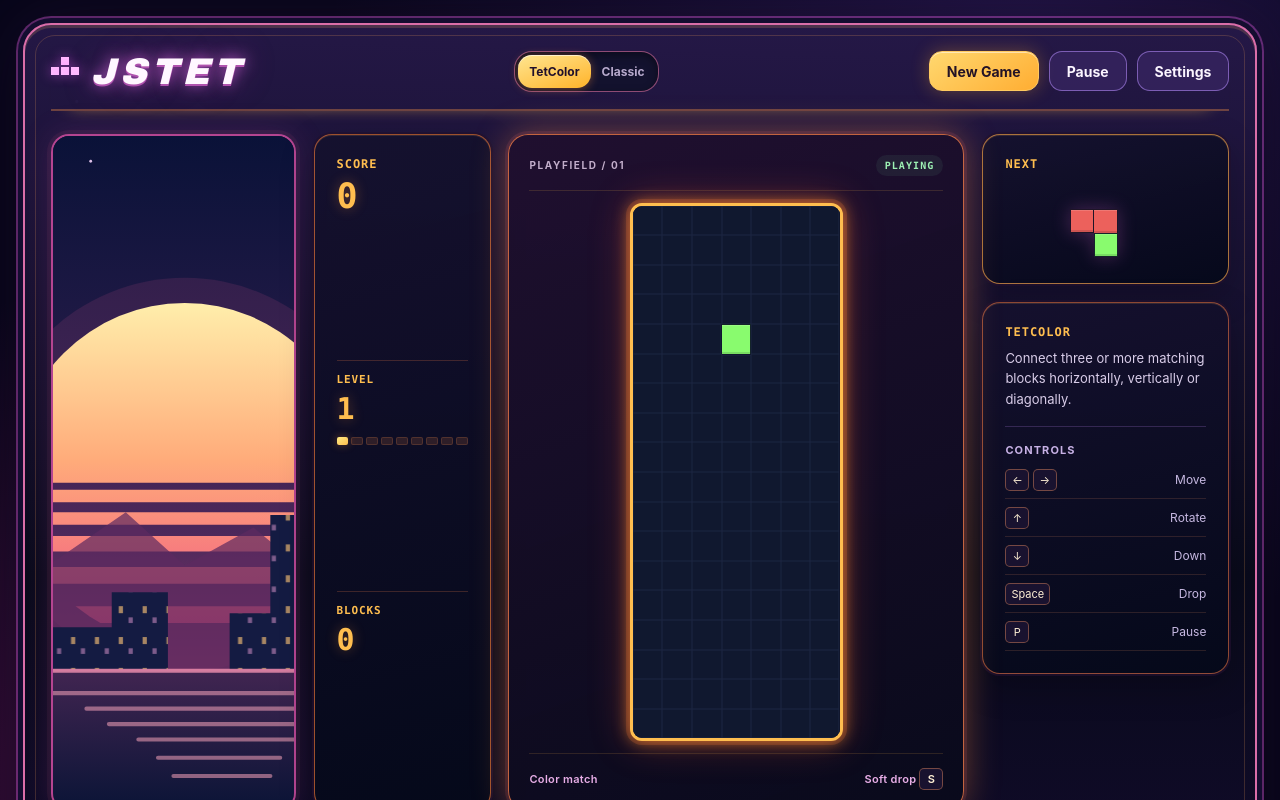
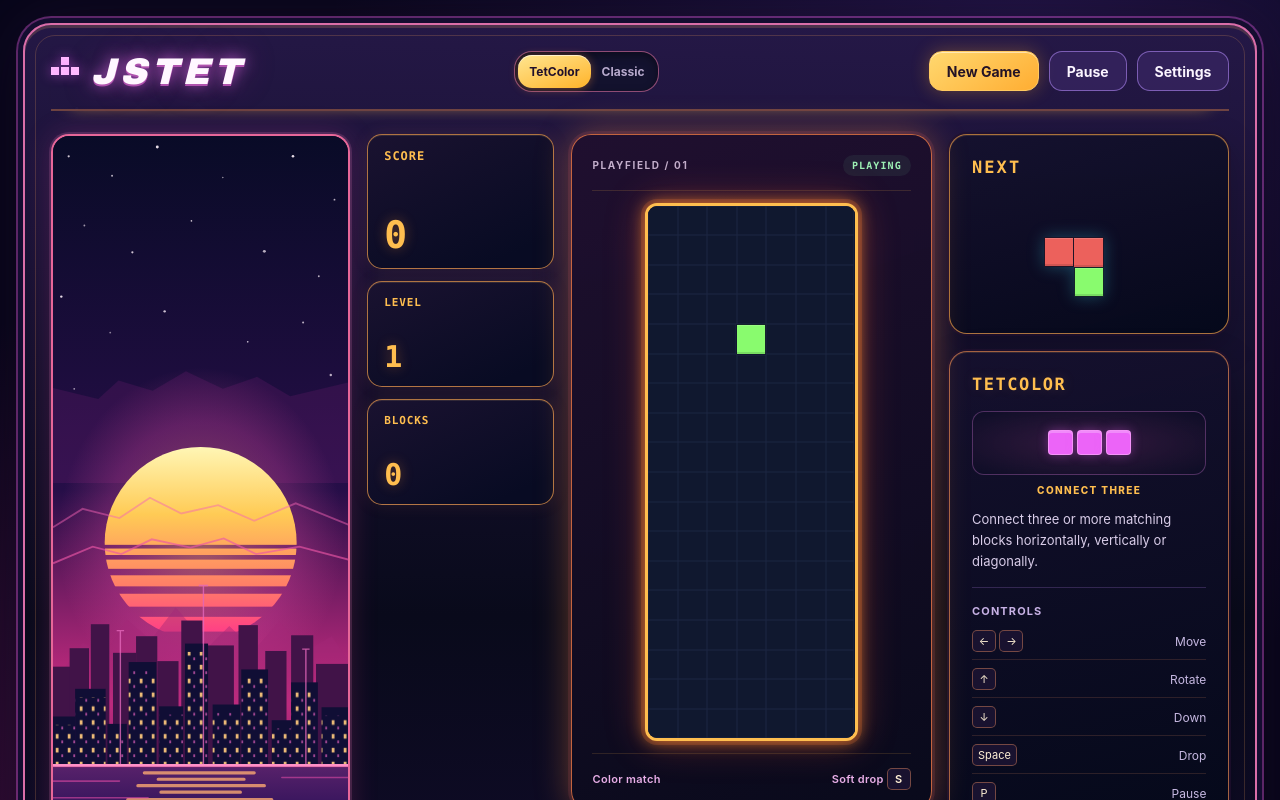
Before and after one commit to andykras/jstet, a Vue app: page / in a window 1280 px wide. Shown: the top 800 px of the page. Built offline with nearby package versions, Linux system fonts and the light colour scheme.

Commit message:
fix: refine Arcade Console skyline and panel composition

```diff
--- a/src/App.vue
+++ b/src/App.vue
@@ -124,6 +124,14 @@
                class="arcade-panel guide-column"
                aria-label="How to play and keyboard controls">
           <h2 class="panel-heading">{{ modeTitle }}</h2>
+          <div class="guide-example"
+               aria-hidden="true">
+            <span v-for="cell in (mode === 'classic' ? 6 : 3)"
+                  :key="cell"
+                  class="guide-example__block"
+                  :class="{ 'guide-example__block--classic': mode === 'classic' }"></span>
+          </div>
+          <span class="guide-example__caption">{{ mode === 'classic' ? 'FILL A LINE' : 'CONNECT THREE' }}</span>
           <p>{{ modeDescription }}</p>
           <div class="guide-divider"></div>
           <h3>Controls</h3>
--- a/src/components/CityscapeArt.vue
+++ b/src/components/CityscapeArt.vue
@@ -1,157 +1,145 @@
 <template>
   <svg class="cityscape"
-       viewBox="0 0 800 480"
+       viewBox="0 0 320 800"
        xmlns="http://www.w3.org/2000/svg"
        preserveAspectRatio="xMidYMid slice"
        role="img"
-       aria-label="Neon sunset over a night city skyline">
+       aria-label="Striped sunset, luminous towers and reflections over a neon night city">
     <defs>
-      <linearGradient id="city-sky"
-x1="0"
-y1="0"
-x2="0"
-y2="1">
-        <stop offset="0%"
-stop-color="#0a1238" />
-        <stop offset="58%"
-stop-color="#342052" />
-        <stop offset="100%"
-stop-color="#ab436d" />
+      <linearGradient id="city-night" x1="0" y1="0" x2="0" y2="1">
+        <stop offset="0%" stop-color="#090b27" />
+        <stop offset="48%" stop-color="#260e48" />
+        <stop offset="77%" stop-color="#d02d83" />
+        <stop offset="100%" stop-color="#251041" />
       </linearGradient>
-      <linearGradient id="city-sun"
-x1="0"
-y1="0"
-x2="0"
-y2="1">
-        <stop offset="0%"
-stop-color="#fff2ae" />
-        <stop offset="46%"
-stop-color="#ffab7a" />
-        <stop offset="100%"
-stop-color="#ed4783" />
+      <radialGradient id="city-halo">
+        <stop offset="0%" stop-color="#ffb46d" stop-opacity=".44" />
+        <stop offset="68%" stop-color="#f251ac" stop-opacity=".23" />
+        <stop offset="100%" stop-color="#e952a4" stop-opacity="0" />
+      </radialGradient>
+      <linearGradient id="city-sunset" x1="0" y1="0" x2="0" y2="1">
+        <stop offset="0%" stop-color="#fff6b5" />
+        <stop offset="35%" stop-color="#ffcb55" />
+        <stop offset="72%" stop-color="#ff7e67" />
+        <stop offset="100%" stop-color="#ff368a" />
       </linearGradient>
-      <linearGradient id="city-water"
-x1="0"
-y1="0"
-x2="0"
-y2="1">
-        <stop offset="0%"
-stop-color="#412551" />
-        <stop offset="100%"
-stop-color="#0a1436" />
+      <linearGradient id="city-water" x1="0" y1="0" x2="0" y2="1">
+        <stop offset="0%" stop-color="#57216a" />
+        <stop offset="55%" stop-color="#260f56" />
+        <stop offset="100%" stop-color="#0a0c30" />
       </linearGradient>
-      <pattern id="city-lit"
-width="17"
-height="22"
-patternUnits="userSpaceOnUse">
-        <rect x="4"
-y="5"
-width="3"
-height="5"
-fill="#ffc577"
-opacity=".75" />
-        <rect x="11"
-y="13"
-width="3"
-height="4"
-fill="#f4a4de"
-opacity=".56" />
+      <pattern id="city-windows" width="13" height="15" patternUnits="userSpaceOnUse">
+        <rect x="3" y="3" width="3" height="5" fill="#ffca7d" opacity=".92" />
+        <rect x="9" y="10" width="2" height="3" fill="#ef65c6" opacity=".66" />
       </pattern>
-      <clipPath id="city-disc">
-        <circle cx="408"
-cy="241"
-r="122" />
-      </clipPath>
-      <mask id="city-sun-stripes">
-        <rect width="800"
-height="480"
-fill="white" />
-        <path d="M275 247h265v5H275z M275 261h265v7H275z M275 277h265v8H275z M275 296h265v11H275z M275 319h265v16H275z M275 347h265v23H275z"
-              fill="black" />
+      <mask id="city-striped-disc">
+        <rect width="320" height="800" fill="white" />
+        <g fill="black">
+          <rect x="40" y="443" width="240" height="4" />
+          <rect x="40" y="454" width="240" height="5" />
+          <rect x="40" y="469" width="240" height="7" />
+          <rect x="40" y="488" width="240" height="8" />
+          <rect x="40" y="510" width="240" height="11" />
+          <rect x="40" y="537" width="240" height="14" />
+        </g>
       </mask>
     </defs>
 
-    <rect width="800"
-height="480"
-fill="url(#city-sky)" />
-    <g fill="#f6d4fc"
-opacity=".9">
-      <circle cx="52"
-cy="38"
-r="1.5" /><circle cx="138"
-cy="102"
-r="1.2" />
-      <circle cx="224"
-cy="46"
-r="1.6" /><circle cx="313"
-cy="82"
-r="1" />
-      <circle cx="492"
-cy="49"
-r="1.4" /><circle cx="610"
-cy="90"
-r="1.3" />
-      <circle cx="743"
-cy="37"
-r="1.7" /><circle cx="715"
-cy="151"
-r="1" />
-      <circle cx="81"
-cy="189"
-r="1" /><circle cx="563"
-cy="140"
-r="1.1" />
-      <circle cx="656"
-cy="23"
-r="1.2" /><circle cx="341"
-cy="18"
-r="1" />
+    <rect width="320" height="800" fill="url(#city-night)" />
+    <g fill="#fff3fc">
+      <circle v-for="(star, index) in stars"
+              :key="index"
+              :cx="star[0]"
+              :cy="star[1]"
+              :r="star[2]"
+              :opacity="star[3]" />
     </g>
-    <circle cx="408"
-cy="241"
-r="140"
-fill="#ed5894"
-opacity=".12" />
-    <g clip-path="url(#city-disc)"
-mask="url(#city-sun-stripes)">
-      <rect x="270"
-y="112"
-width="276"
-height="260"
-fill="url(#city-sun)" />
+    <path d="M0 273l49 12 22-20 37 11 36-21 40 19 37-13 36 21 63-15v109H0z"
+          fill="#6f1c70"
+          opacity=".25" />
+    <ellipse cx="160" cy="435" rx="155" ry="184" fill="url(#city-halo)" />
+    <circle cx="160" cy="441" r="104" fill="url(#city-sunset)" mask="url(#city-striped-disc)" />
+    <path d="M0 424l32-20 40 10 33-22 34 17 40-9 39 17 45-19 57 23"
+          fill="none"
+          stroke="#f462b4"
+          stroke-width="2"
+          opacity=".48" />
+    <path d="M0 463l43-18 31 8 33-16 42 9 36-10 35 17 47-8 53 14"
+          fill="none"
+          stroke="#ec57a7"
+          stroke-width="2"
+          opacity=".64" />
+
+    <path d="M0 594l32-45 25 11 23-36 26 22 27-35 36 42 22-22 27 26 27-31 29 32 28-16 18 26v80H0z"
+          fill="#a12778"
+          opacity=".44" />
+    <g>
+      <rect v-for="(building, index) in backBuildings"
+            :key="'b' + index"
+            :x="building[0]"
+            :y="building[1]"
+            :width="building[2]"
+            :height="682 - building[1]"
+            fill="#411348" />
     </g>
-    <path d="M0 343l64-52 42 23 52-49 56 36 40-24 54 31 58-40 42 38 49-27 58 48 58-23 56 31 55-36 67 31v134H0z"
-          fill="#5d2a60"
-opacity=".7" />
-    <path d="M0 381h800v99H0z"
-fill="url(#city-water)" />
-
-    <g fill="#141b42">
-      <path d="M0 320h45v-52h28v-32h42v104h41v-77h52v-35h32v116h34v-51h38v57h44v-25h40v55H0z" />
-      <path d="M440 340h29v-70h44v-34h25v103h38V222h41v-36h17v152h24v-75h42v46h34v-86h29v-24h26v181H440z" />
+    <g>
+      <g v-for="(building, index) in frontBuildings"
+         :key="'f' + index">
+        <rect :x="building[0]"
+              :y="building[1]"
+              :width="building[2]"
+              :height="682 - building[1]"
+              fill="#100e35" />
+        <rect :x="building[0]"
+              :y="building[1] + 9"
+              :width="building[2]"
+              :height="673 - building[1]"
+              fill="url(#city-windows)" />
+      </g>
     </g>
-    <g fill="url(#city-lit)"
-opacity=".84">
-      <path d="M0 320h45v-52h28v-32h42v104h41v-77h52v-35h32v116h34v-51h38v57h44v-25h40v55H0z" />
-      <path d="M440 340h29v-70h44v-34h25v103h38V222h41v-36h17v152h24v-75h42v46h34v-86h29v-24h26v181H440z" />
-    </g>
-    <path d="M0 381h800"
-stroke="#ff98b7"
-stroke-width="3"
-opacity=".75" />
-    <g stroke="#f5a3ba"
-stroke-linecap="round"
-opacity=".55">
-      <path d="M310 397h220 M338 408h190 M354 419h147 M375 430h115 M389 443h87 M400 456h69"
-            stroke-width="3" />
-      <path d="M16 419h165 M62 450h148 M567 407h208 M622 441h150 M560 469h95"
-            stroke-width="1.4" />
+    <path d="M73 682V536m-4 0h8M163 682V487m-5 0h10M274 682V556m-4 0h8"
+          stroke="#e367ba"
+          stroke-width="1.5"
+          opacity=".8" />
+    <path d="M0 682h320" stroke="#ff90c7" stroke-width="3" />
+    <rect y="684" width="320" height="116" fill="url(#city-water)" />
+    <g stroke-linecap="round" fill="none">
+      <path d="M99 690h119M114 697h93M92 704h137M117 711h86M81 719h156M106 730h106M92 740h139M118 751h86M131 762h57M135 776h48"
+            stroke="#ffac72"
+            stroke-width="3.5"
+            opacity=".78" />
+      <path d="M0 699h72M248 695h72M0 717h103M233 726h87M0 754h97M253 766h67M0 787h128M222 790h98"
+            stroke="#e74ba8"
+            stroke-width="1.7"
+            opacity=".56" />
     </g>
   </svg>
 </template>
 
 <script>
 export default {
-  name: 'CityscapeArt'
+  name: 'CityscapeArt',
+  data() {
+    return {
+      stars: [
+        [17, 22, 1.2, 0.8], [64, 43, 1.1, 0.7], [113, 12, 1.6, 0.9],
+        [184, 45, 0.8, 0.6], [260, 22, 1.4, 0.9], [305, 69, 1.0, 0.7],
+        [34, 97, 1.0, 0.6], [86, 126, 1.2, 0.8], [150, 92, 0.9, 0.8],
+        [229, 125, 1.6, 0.7], [288, 152, 1.0, 0.7], [9, 174, 1.3, 0.9],
+        [62, 213, 1.0, 0.5], [121, 190, 1.3, 0.8], [211, 223, 0.9, 0.8],
+        [271, 202, 1.1, 0.7], [301, 259, 1.3, 0.7], [23, 274, 1.0, 0.6]
+      ],
+      backBuildings: [
+        [0, 575, 22], [18, 555, 21], [41, 529, 20], [65, 560, 25],
+        [90, 542, 23], [113, 569, 23], [139, 525, 23], [167, 552, 29],
+        [201, 530, 21], [230, 558, 23], [258, 541, 24], [285, 572, 35]
+      ],
+      frontBuildings: [
+        [0, 629, 24], [24, 599, 33], [59, 637, 21], [82, 570, 30],
+        [115, 618, 26], [143, 550, 25], [173, 616, 30], [204, 578, 29],
+        [237, 633, 21], [258, 592, 29], [291, 619, 29]
+      ]
+    }
+  }
 }
 </script>
--- a/src/components/GameHud.vue
+++ b/src/components/GameHud.vue
@@ -3,25 +3,17 @@
            aria-label="Game statistics">
     <div class="hud-stat hud-stat--score">
       <h2 class="panel-heading">Score</h2>
-      <output :key="score"
-              class="hud-stat__number hud-stat__number--score">{{ formattedScore }}</output>
+      <output class="hud-stat__number hud-stat__number--score">{{ formattedScore }}</output>
     </div>
     <div class="hud-stat">
       <span class="hud-stat__label">Level</span>
       <output class="hud-stat__number">{{ level + 1 }}</output>
-      <div class="level-meter"
-           aria-hidden="true">
-        <span v-for="value in maxLevel"
-              :key="value"
-              :class="{ 'is-active': value <= level + 1 }"></span>
-      </div>
     </div>
     <div class="hud-stat">
       <span class="hud-stat__label">{{ progressLabel }}</span>
       <output class="hud-stat__number">{{ blocks }}</output>
     </div>
     <div v-if="mode === 'tetcolor' && bonus > 0"
-         :key="bonus"
          class="hud-stat hud-stat--bonus">
       <span class="hud-stat__label">Bonus</span>
       <output class="hud-stat__number">+{{ bonus }}</output>
@@ -47,9 +39,6 @@ export default {
     progressLabel() {
       return this.mode === 'classic' ? 'Lines' : 'Blocks'
     },
-    maxLevel() {
-      return this.$store.state.options ? this.$store.state.options.maxLevel : 9
-    },
     formattedScore() {
       return this.score.toLocaleString('en-US')
     }
--- a/src/styles/arcade-stage4.styl
+++ b/src/styles/arcade-stage4.styl
@@ -385,3 +385,157 @@ kbd
 @supports not (backdrop-filter: blur(12px))
   .settings-backdrop
     background rgba(4, 7, 20, 0.95)
+
+// Reference-composition refinement: compact cards, portrait skyline and a tighter playfield.
+@media (min-width: 1201px)
+  .game-layout
+    grid-template-columns minmax(245px, 315px) minmax(154px, 187px) minmax(306px, 367px) minmax(226px, 290px)
+    justify-content center
+    align-items start
+    gap clamp(12px, 1.35vw, 18px)
+
+  .cityscape-column
+    min-height min(82dvh, 748px)
+    align-self stretch
+
+  .board-panel
+    align-self start
+
+.game-hud
+  display grid
+  align-content start
+  gap 12px
+  padding 0
+  min-height 0
+  border 0
+  background transparent
+  box-shadow none
+
+.game-hud .hud-stat
+  display flex
+  flex-direction column
+  gap 11px
+  min-width 0
+  min-height 106px
+  padding 14px 16px
+  border 1px solid rgba(255, 168, 81, 0.67)
+  border-radius 15px
+  background linear-gradient(155deg, #1a1230, #080b23 85%)
+  box-shadow inset 0 1px rgba(255, 209, 135, 0.12), 0 0 17px rgba(230, 115, 69, 0.11)
+
+.game-hud .hud-stat--score
+  min-height 135px
+
+.game-hud .hud-stat--bonus
+  min-height 108px
+  border-color rgba(241, 102, 190, 0.68)
+
+.game-hud .hud-stat__number--score
+  font-size clamp(28px, 3vw, 38px)
+
+.game-hud .hud-stat__number
+  margin-top auto
+
+.cityscape-column
+  object-fit cover
+  border-color rgba(252, 113, 164, 0.91)
+  box-shadow 0 0 0 2px rgba(249, 139, 201, 0.16),
+             0 0 28px rgba(235, 70, 159, 0.21),
+             inset 0 0 15px rgba(237, 98, 194, 0.2)
+
+.next-panel
+  min-height 200px
+  justify-content space-between
+
+.next-panel .panel-heading
+  font-size 17px
+  letter-spacing 0.12em
+
+.next-panel .next-piece
+  --jstet-cell-size: 30px
+  margin 14px auto
+  filter drop-shadow(0 0 8px rgba(64, 229, 255, 0.27))
+
+.guide-column
+  min-height 310px
+  border-color rgba(255, 149, 88, 0.63)
+
+.guide-column .panel-heading
+  font-size 17px
+  letter-spacing 0.09em
+  text-shadow 0 0 13px rgba(255, 183, 99, 0.18)
+
+.guide-example
+  display flex
+  justify-content center
+  align-items center
+  gap 4px
+  width 100%
+  min-height 64px
+  margin-top 17px
+  border 1px solid rgba(234, 132, 238, 0.29)
+  border-radius 12px
+  background radial-gradient(ellipse at center, rgba(236, 84, 175, 0.16), rgba(12, 13, 37, 0.69))
+
+.guide-example__block
+  width 25px
+  height 25px
+  border 1px solid rgba(255, 212, 250, 0.43)
+  border-radius 4px
+  background var(--cell-2, #ec64f8)
+  box-shadow inset 0 2px rgba(255, 255, 255, 0.25), 0 0 11px rgba(233, 97, 244, 0.35)
+
+.guide-example__block--classic
+  width 20px
+  height 20px
+  background var(--cell-4, #fffe73)
+
+.guide-example__caption
+  display block
+  margin-top 9px
+  font-size 10px
+  font-weight 800
+  color var(--hud-amber)
+  text-align center
+  letter-spacing 0.14em
+
+.guide-column p
+  margin-top 13px
+
+@media (max-width: 1200px)
+  .game-hud .hud-stat
+    min-height 106px
+    padding 12px
+
+@media (max-width: 920px)
+  .game-hud
+    align-content stretch
+    min-height 0
+
+  .game-hud .hud-stat
+    min-height 0
+    padding 10px 12px
+    gap 5px
+
+  .game-hud .hud-stat--score
+    min-height 0
+
+  .next-panel
+    min-height 0
+
+  .next-panel .next-piece
+    --jstet-cell-size: 23px
+    margin 8px auto
+
+  .guide-column
+    min-height 0
+
+@media (max-width: 480px)
+  .game-hud .hud-stat
+    padding 8px 10px
+
+  .next-panel .next-piece
+    --jstet-cell-size: 19px
+
+  .guide-column
+    min-height 0
--- a/src/utils/keyboard.js
+++ b/src/utils/keyboard.js
@@ -1,7 +1,4 @@
 // Ignore player controls when browser/UI elements own keyboard focus.
-// Only truly modal dialogs (aria-modal="true") capture keys. The non-modal
-// game-state overlay (role="dialog" with aria-modal="false") must not trap
-// game keys: pausing sends focus to its Resume action, and P has to resume.
 export const shouldIgnoreGameInput = target => {
   if (!target) return false
   const name = String(target.tagName || '').toUpperCase()
@@ -11,5 +8,5 @@ export const shouldIgnoreGameInput = target => {
     name === 'TEXTAREA' ||
     name === 'SELECT' ||
     target.isContentEditable === true ||
-    Boolean(target.closest && target.closest('[aria-modal="true"]'))
+    Boolean(target.closest && target.closest('[role="dialog"], [aria-modal="true"]'))
 }
```
Also changed, not shown: 11 other files (tests, documents, lock files or other folders).
